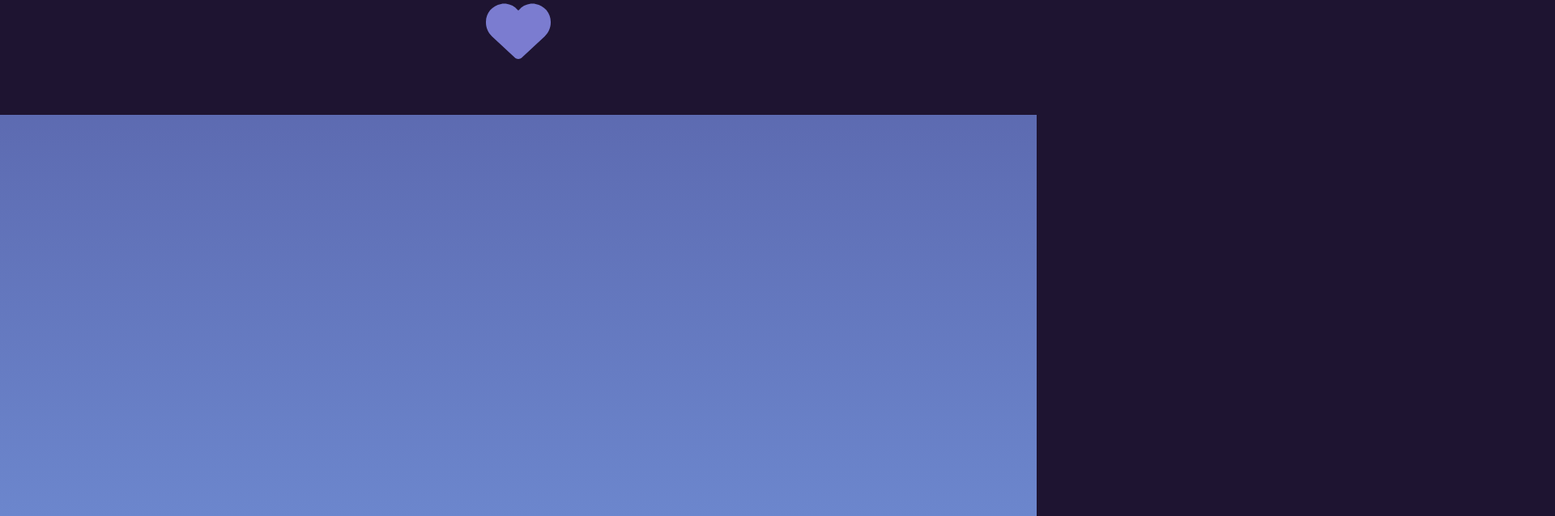
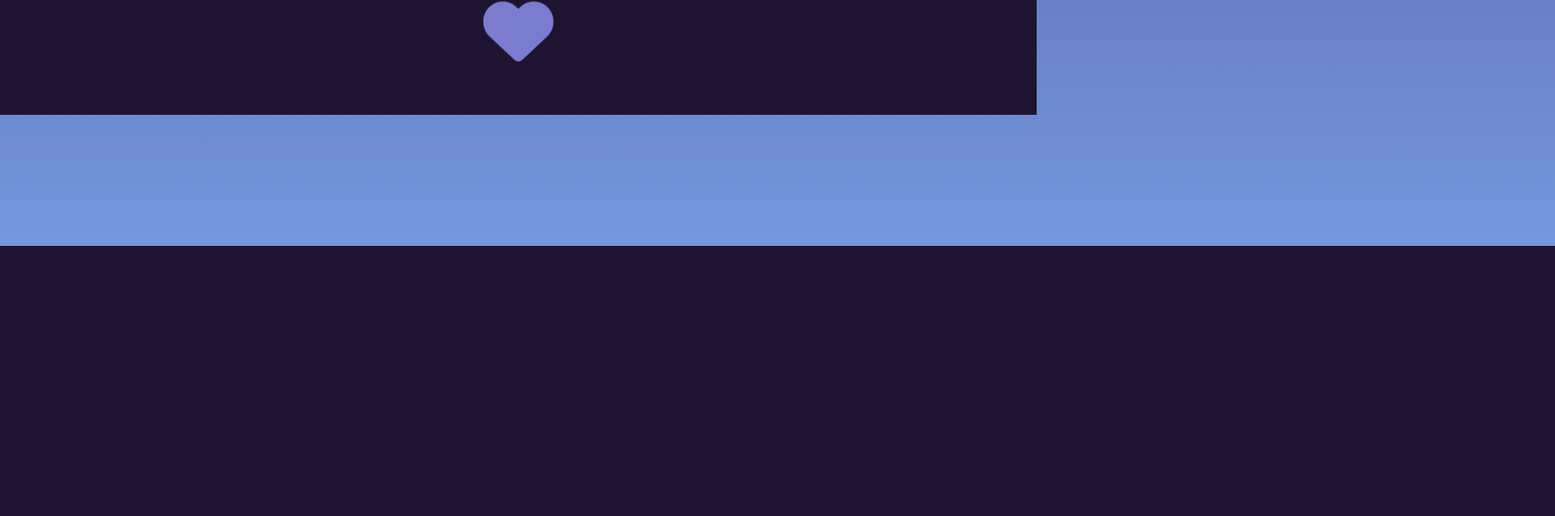
Before and after one commit to penguinboots/portfolio-v2, a React (Vite) app: page / in a window 1280 px wide. Shown: the part 1498-2136 px from the top of the page at 81% size, 1920 px wide, since content can reach past the window. After the commit the page ends 1802 px from the top, so only its background shows below. Built offline with nearby package versions, Linux system fonts and the light colour scheme.

Commit message:
build about section

```diff
--- a/src/App.tsx
+++ b/src/App.tsx
@@ -2,7 +2,6 @@
 import "./App.scss";
 import Hero from "./components/Hero";
 import Navbar from "./components/Navbar";
-import Placeholder from "./components/Placeholder";
 import Menu from "./components/Menu";
 import Landing from "./components/Landing";
 
@@ -12,6 +11,7 @@
 import mountainBack from "./assets/mountains_behind.png";
 import welcome from "./assets/welcome.svg"
 import Intro from "./components/Intro";
+import About from "./components/About";
 
 function App() {
   const [menuOpen, setMenuOpen] = useState(false);
@@ -50,7 +50,7 @@
       <Hero />
       <Menu menuOpen={menuOpen} />
       <Intro />
-      <Placeholder/>
+      <About/>
     </div>
   );
 }
--- /dev/null
+++ b/src/components/About.tsx
@@ -0,0 +1,10 @@
+import wave from "../assets/bottom_wave.svg";
+import { ReactSVG } from "react-svg";
+
+export default function About() {
+  return (
+    <div className="about">
+      <ReactSVG className="wave" src={wave} />
+    </div>
+  );
+}
--- a/src/components/Placeholder.tsx
+++ /dev/null
@@ -1,13 +0,0 @@
-import wave from "../assets/bottom_wave.svg";
-import { ReactSVG } from "react-svg";
-
-
-export default function Placeholder() {
-  return (
-    <div className="placeholder">
-      <ReactSVG
-        src={wave}
-      />
-    </div>
-  );
-}
```
